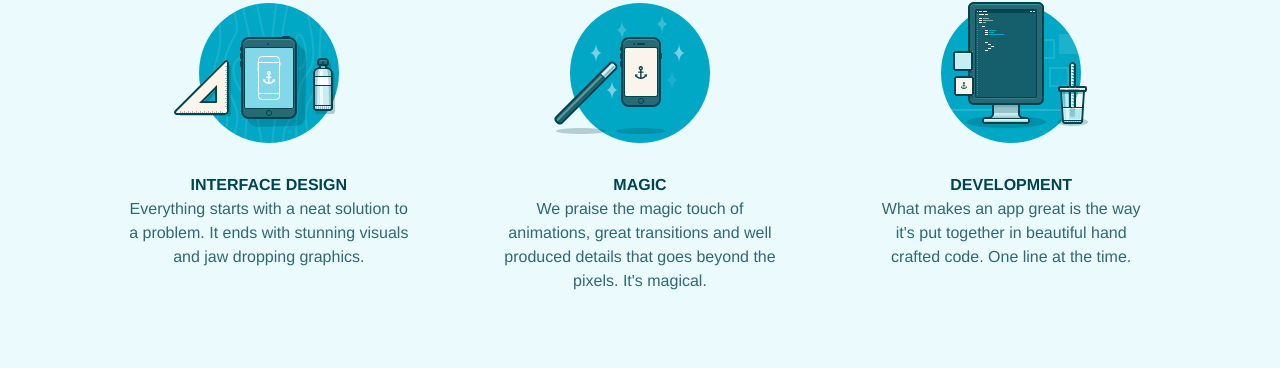
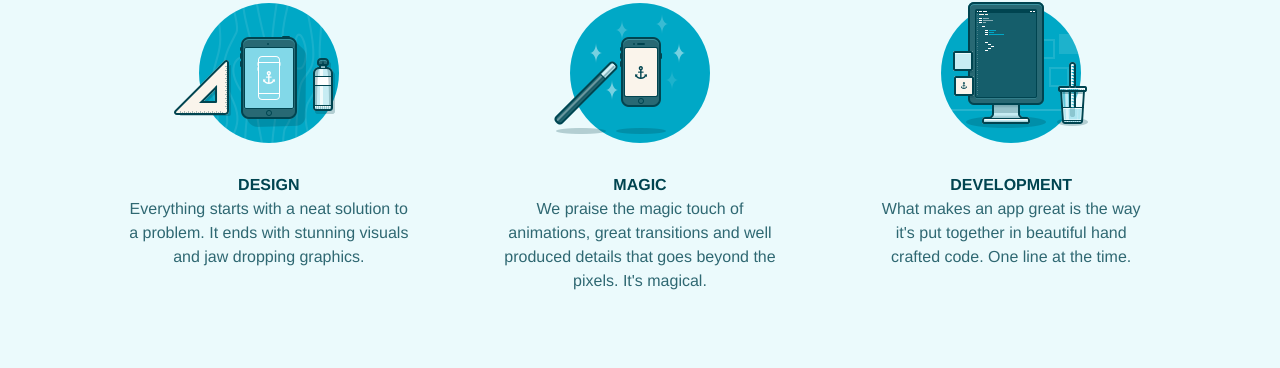
Before and after one commit to AlexxNica/madebybowtie.github.io, a Jekyll site: the page built from index.html, in a window 1280 px wide and 900 px high, scrolled down 1022 px. Shown: the part 84-452 px from the top of the window. Built offline with Jekyll 4.4.1, drawn with Linux system fonts in a browser that asks for light colours; nearby versions of some CDN libraries.

Commit message:
Interface Design -> Design
Copy changes

```diff
--- a/index.html
+++ b/index.html
@@ -30,7 +30,7 @@ title: Bowtie
     <div class="grid-item" id="design-item">
       <div class="grid-item-image"></div>
       <div class="grid-item-description">
-        <h4 class="grid-item-title">INTERFACE DESIGN</h4>
+        <h4 class="grid-item-title">DESIGN</h4>
         <p class="grid-item-subtitle">Everything starts with a neat solution to a problem. It ends with stunning visuals and jaw dropping graphics.</p>
       </div>
     </div>
```
